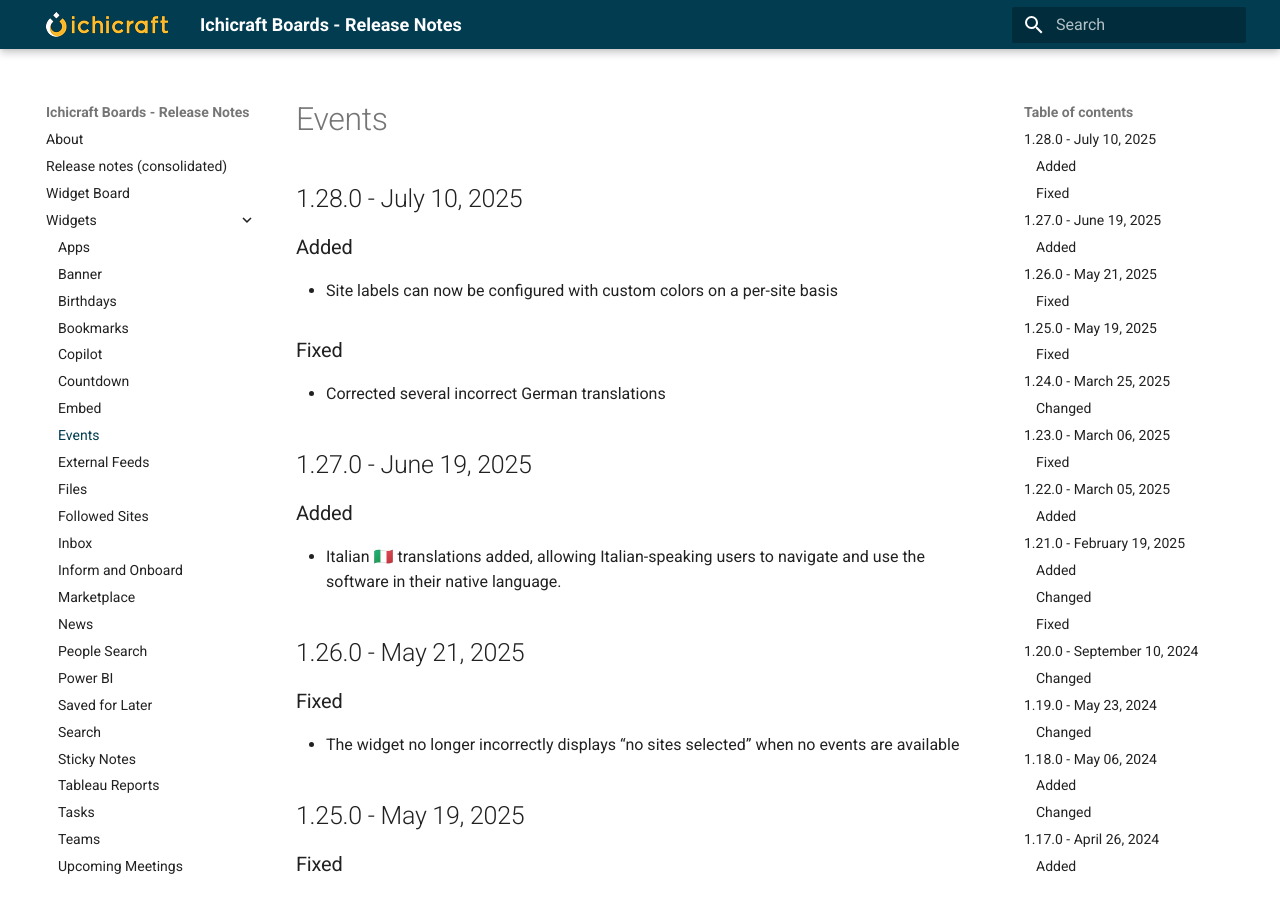
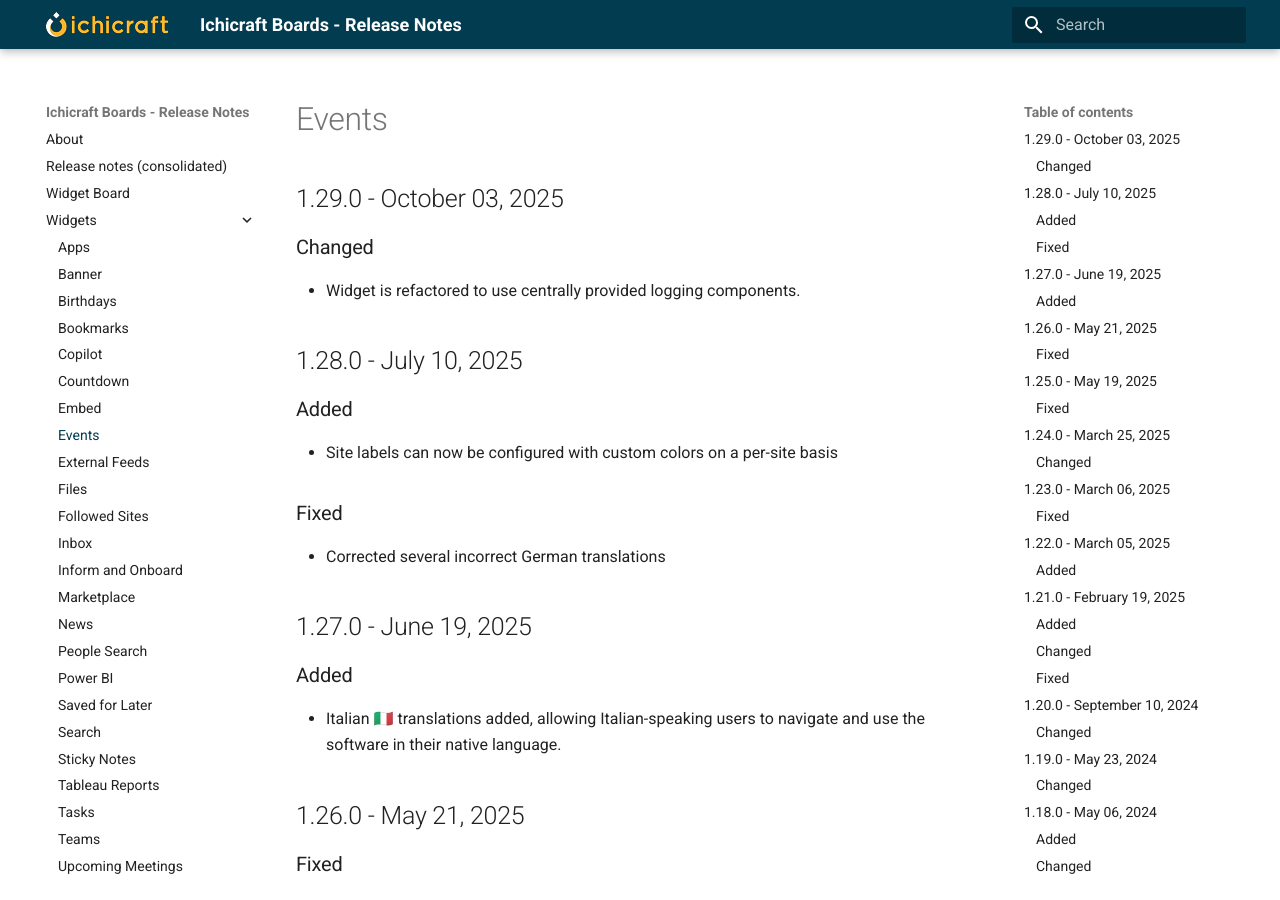
Before and after one commit to ichicraft/widgets-docs, an MkDocs documentation site: the page built from docs/Widgets/Events.md, in a window 1280 px wide and 900 px high. Built offline with MkDocs 1.6.1 and Material for MkDocs 9.7.7, drawn with Linux system fonts in a browser that asks for light colours.

```diff
--- a/docs/Widgets/Events.md
+++ b/docs/Widgets/Events.md
@@ -1,3 +1,8 @@
+## 1.29.0 - October 03, 2025
+
+### Changed
+- Widget is refactored to use centrally provided logging components.
+
 ## 1.28.0 - July 10, 2025
 
 ### Added
```
Also changed, not shown: docs/Release-notes-(consolidated).md (+5 -0 lines).
